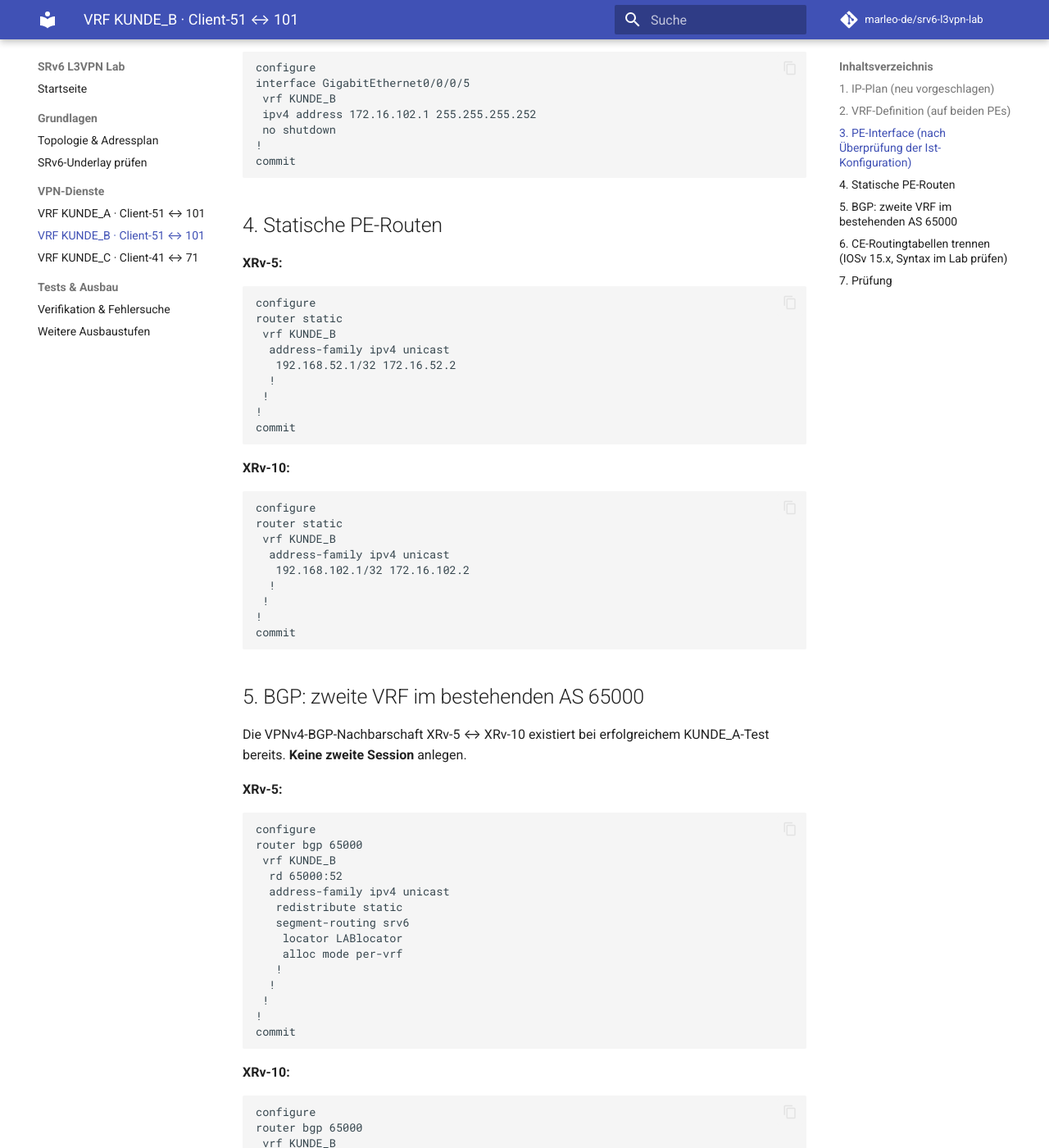
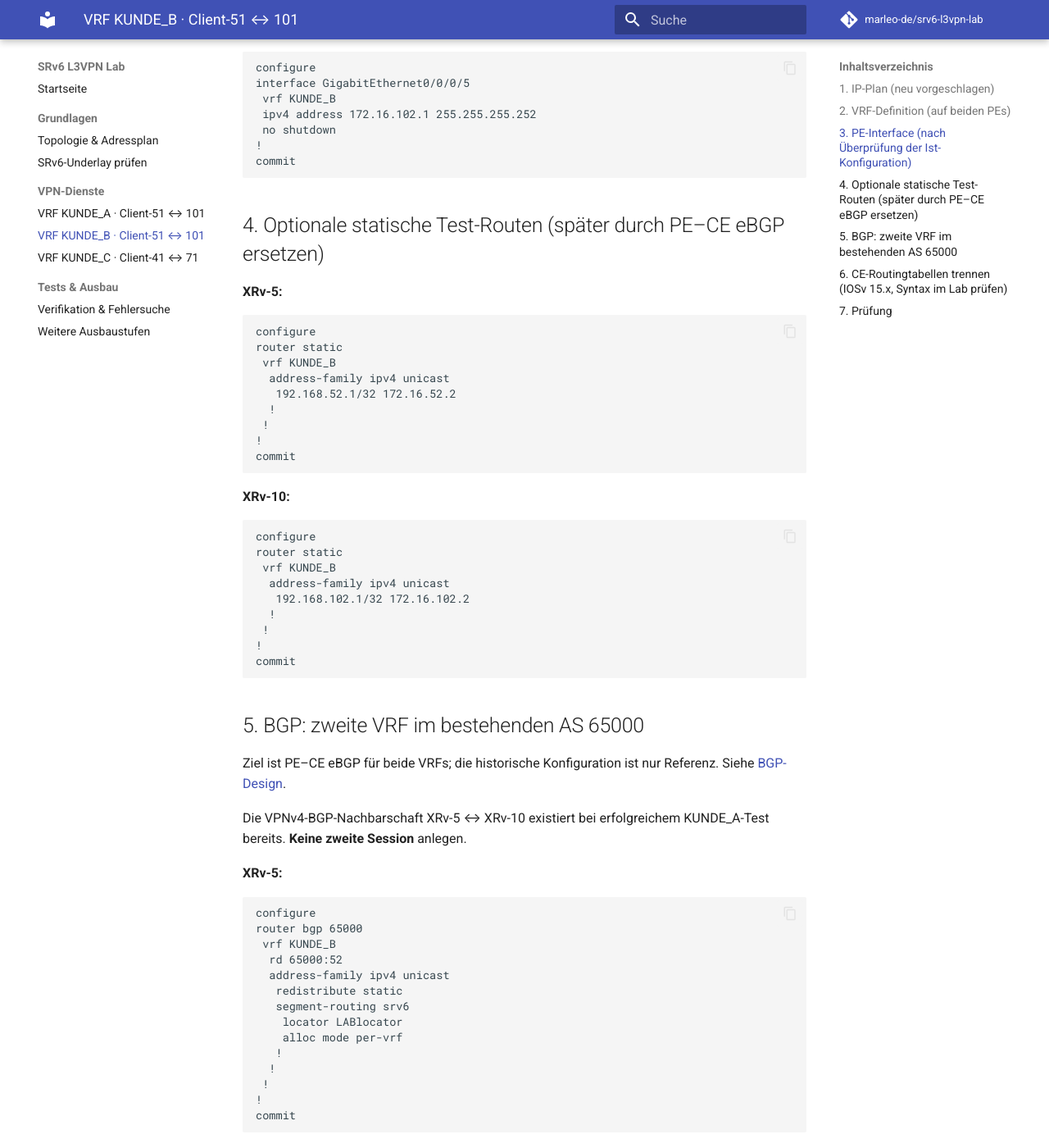
Before and after one commit to marleo-de/srv6-l3vpn-lab, an MkDocs documentation site: the page built from docs/kunde-b.md, in a window 1280 px wide and 1400 px high, scrolled down 1469 px. Shown: the whole window at 82% size. Built offline with MkDocs 1.6.1 and Material for MkDocs 9.7.7, drawn with Linux system fonts in a browser that asks for light colours; comment, search, counter and statistics services are not loaded.

Commit message:
Clarify BGP lab objective and mark static routes as temporary

````diff
--- a/docs/kunde-b.md
+++ b/docs/kunde-b.md
@@ -60,7 +60,7 @@ interface GigabitEthernet0/0/0/5
 commit
 ```
 
-## 4. Statische PE-Routen
+## 4. Optionale statische Test-Routen (später durch PE–CE eBGP ersetzen)
 
 **XRv-5:**
 
@@ -91,6 +91,8 @@ commit
 ```
 
 ## 5. BGP: zweite VRF im bestehenden AS 65000
+
+Ziel ist PE–CE eBGP für beide VRFs; die historische Konfiguration ist nur Referenz. Siehe [BGP-Design](bgp-plan.md).
 
 Die VPNv4-BGP-Nachbarschaft XRv-5 ↔ XRv-10 existiert bei erfolgreichem KUNDE_A-Test bereits. **Keine zweite Session** anlegen.
 
````
